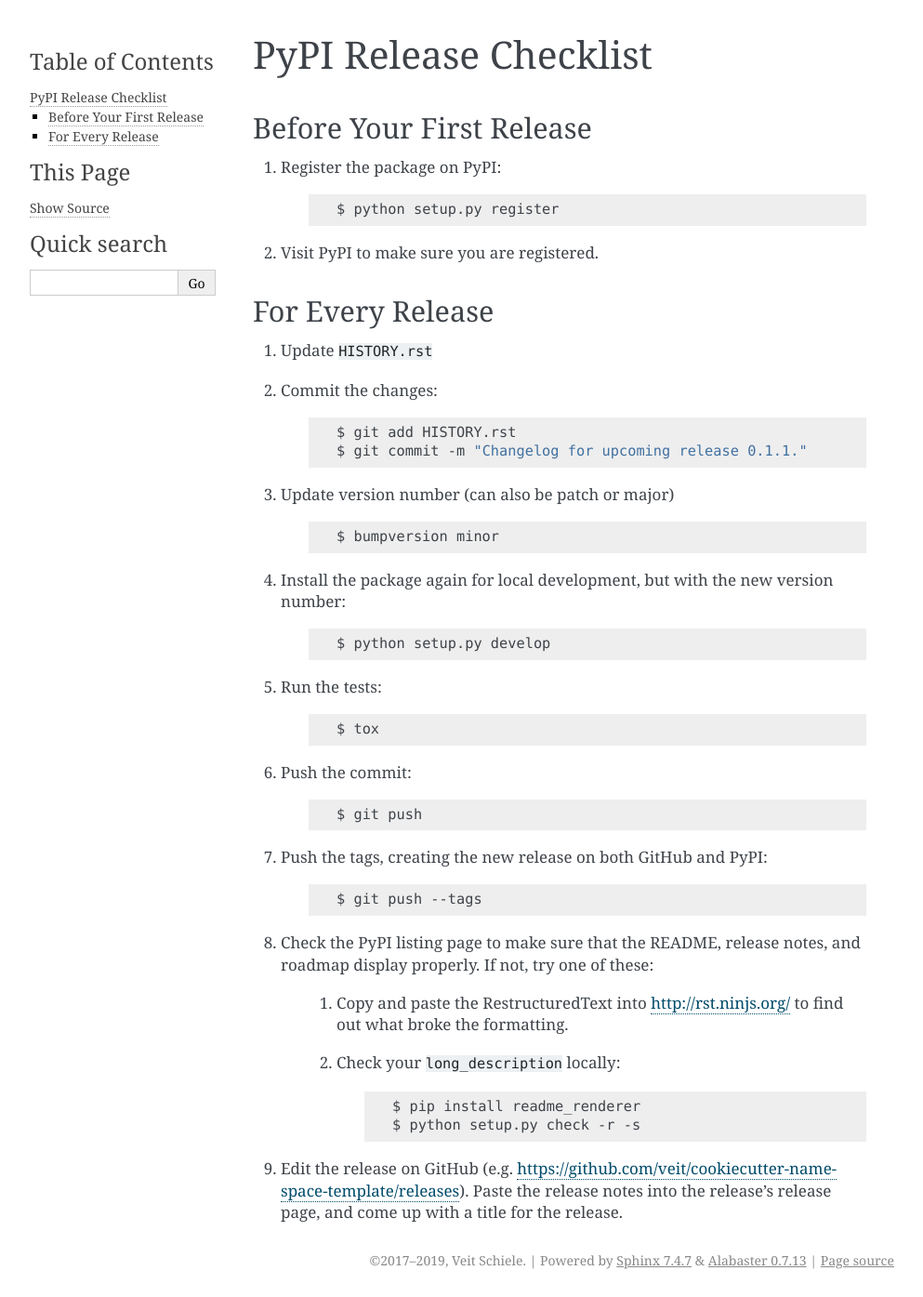
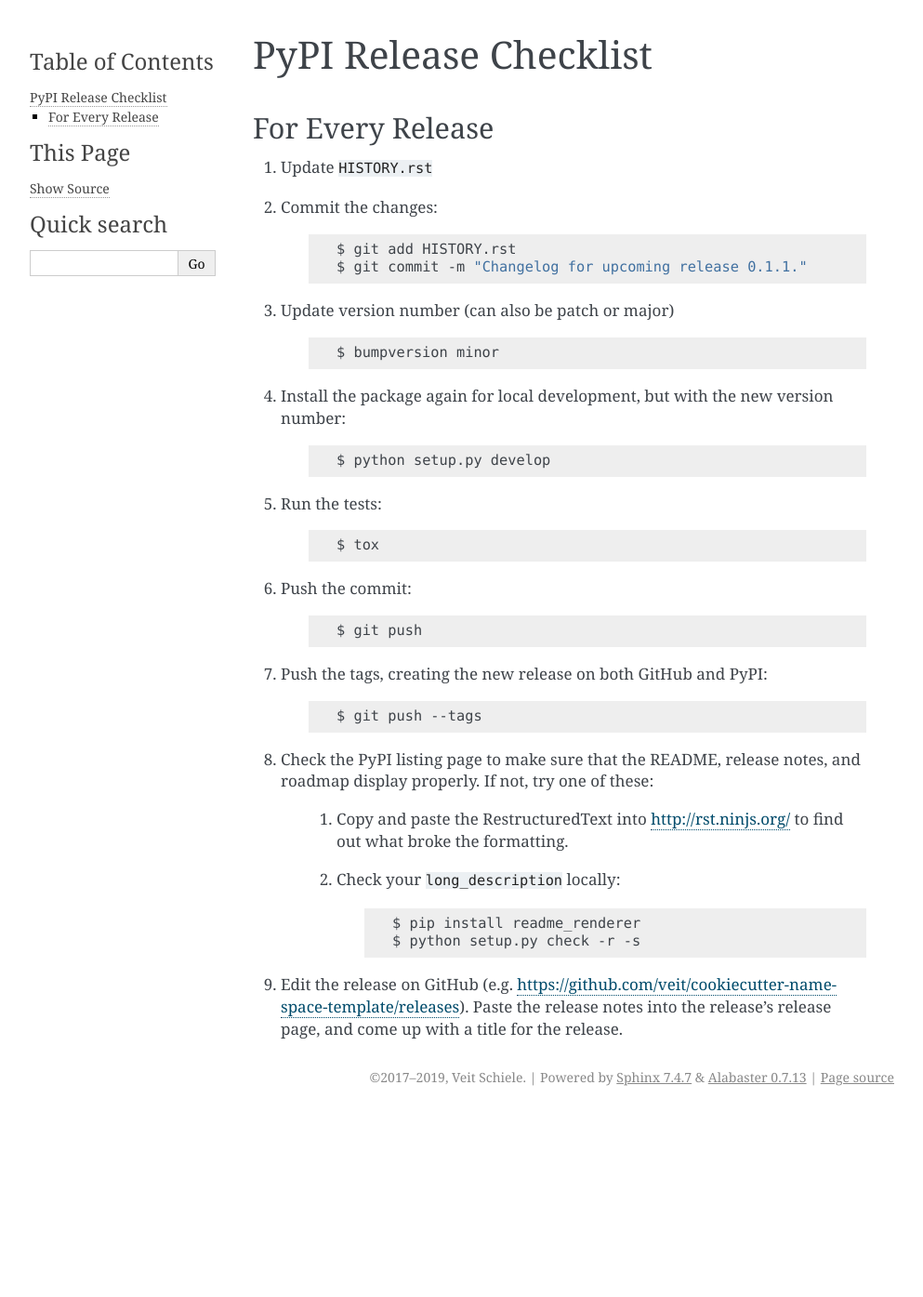
Before and after one commit to veit/cookiecutter-namespace-template, a Sphinx documentation site: the page built from docs/pypi-release-checklist.rst, in a window 1280 px wide. Shown: the whole page at 93% size, without its empty margins (148-1141 px from the left). Built offline with Sphinx 7.4.7, drawn with Linux system fonts in a browser that asks for light colours; after the commit the page ends 1198 px from its top, so only the background shows below that.

Commit message:
registering new packages is no longer necessary

```diff
--- a/docs/pypi-release-checklist.rst
+++ b/docs/pypi-release-checklist.rst
@@ -1,16 +1,5 @@
 PyPI Release Checklist
 ======================
-
-Before Your First Release
--------------------------
-
-#. Register the package on PyPI:
-
-    .. code-block:: bash
-
-        $ python setup.py register
-
-#. Visit PyPI to make sure you are registered.
 
 For Every Release
 -------------------
```
